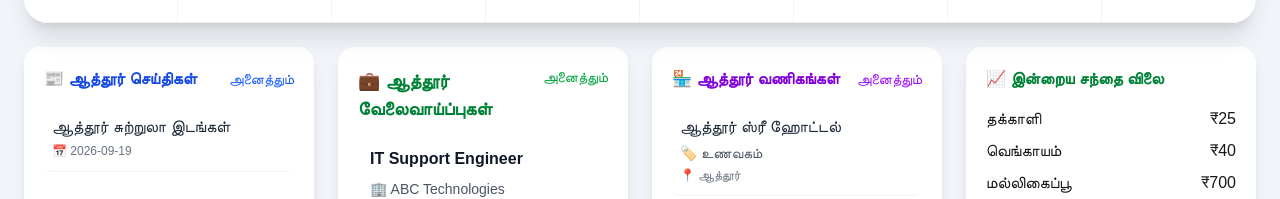
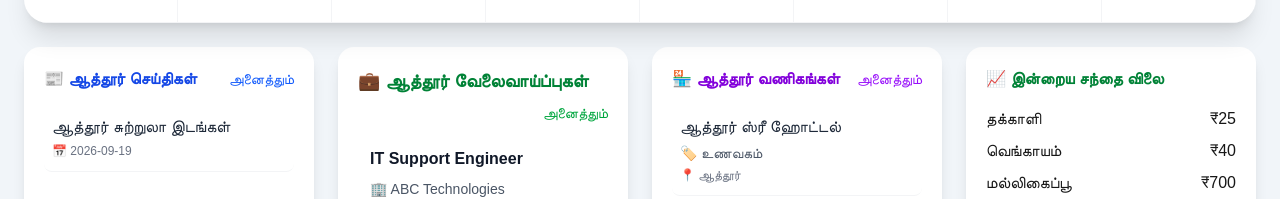
Before and after one commit to satheesh1993/namma-attur, a Next.js app: page / in a window 1280 px wide. Shown: the part 693-892 px from the top of the page. Built offline with nearby package versions, Linux system fonts and the light colour scheme.

Commit message:
improved1

```diff
--- a/app/page.tsx
+++ b/app/page.tsx
@@ -331,14 +331,24 @@ export default function Home() {
   id="jobs"
   className="bg-white rounded-2xl shadow-lg p-5"
 >
-  <div className="flex items-start justify-between gap-3 mb-5">
-    <h3 className="font-bold text-green-700 text-lg leading-7">
+<div
+  className={
+    language === "ta"
+      ? "flex flex-col gap-2 mb-5"
+      : "flex items-center justify-between gap-3 mb-5"
+  }
+>
+  <h3 className="font-bold text-green-700 text-lg leading-7 break-words">
     💼 {t.latestJobs}
   </h3>
 
   <button
     onClick={() => router.push("/jobs")}
-      className="shrink-0 text-sm text-green-600 hover:underline whitespace-nowrap"
+    className={
+      language === "ta"
+        ? "self-end text-sm text-green-600 hover:underline whitespace-nowrap"
+        : "shrink-0 text-sm text-green-600 hover:underline whitespace-nowrap"
+    }
   >
     {language === "ta" ? "அனைத்தும்" : "View All"}
   </button>
```
Lines whose indentation alone changed are shown as unchanged.
